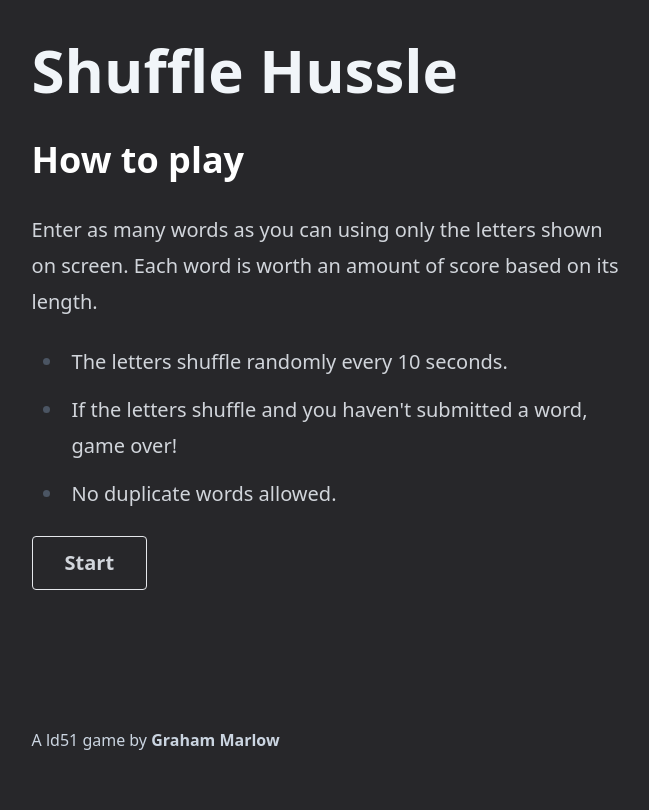
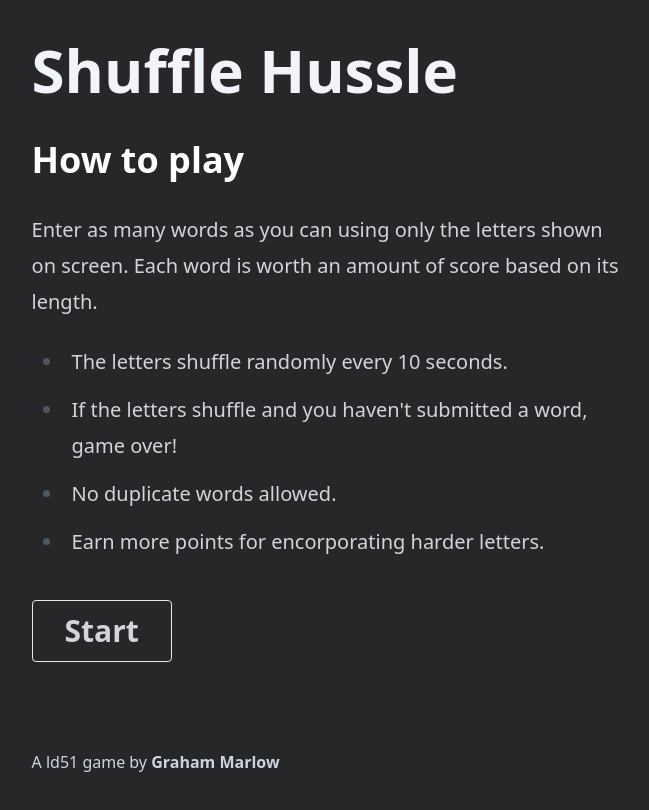
Before and after one commit to mgmarlow/ld51, a React (Vite) app: page / in a window 1280 px wide. Shown: the top 810 px of the page, without its empty margins (311-960 px from the left). Built offline with nearby package versions, Linux system fonts and the light colour scheme.

Commit message:
Bump start button size

```diff
--- a/src/App.jsx
+++ b/src/App.jsx
@@ -270,10 +270,11 @@ function App() {
                 over!
               </li>
               <li>No duplicate words allowed.</li>
+              <li>Earn more points for encorporating harder letters.</li>
             </ul>
 
             <button
-              className="border rounded py-2 px-8 font-bold"
+              className="border rounded mt-4 py-3 px-8 font-bold text-3xl"
               onClick={handleClick}
             >
               Start
@@ -287,7 +288,9 @@ function App() {
     <div>
       <div className="flex flex-col justify-between min-h-screen">
         <div className="max-w-prose mx-auto my-10">
-          <h1 className="text-6xl mb-10 text-slate-100 font-bold">Shuffle Hussle</h1>
+          <h1 className="text-6xl mb-10 text-slate-100 font-bold">
+            Shuffle Hussle
+          </h1>
           {content}
         </div>
 
```
